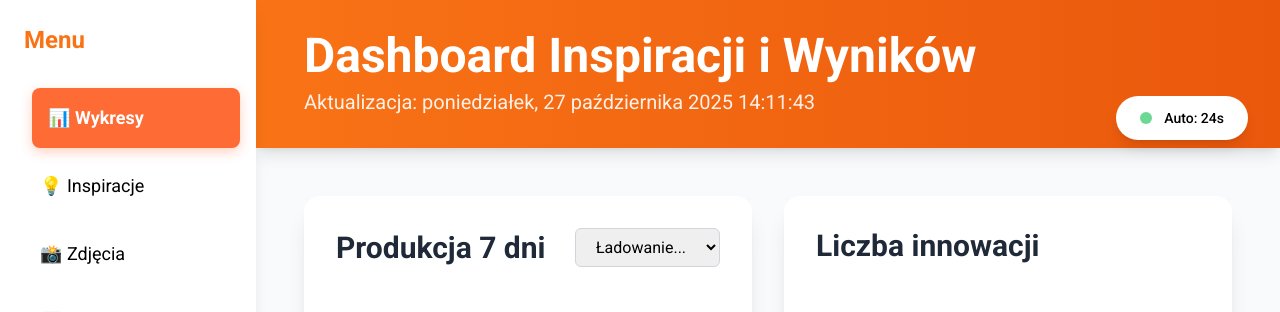
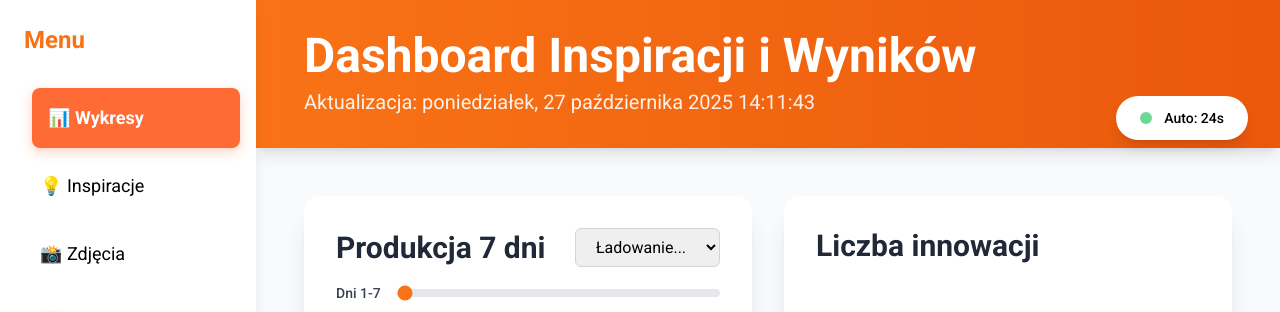
Before and after one commit to Daro202/kiosk-flask-app, a Flask app: page / in a window 1280 px wide. Shown: the top 312 px of the page. Run offline with Flask 3, Linux system fonts and the light colour scheme; data comes from the database, SQL or seed files in the repository; data that the repository does not hold is empty; a map, chart or similar area stays blank; some libraries are stand-ins or nearby versions.

Commit message:
Add slider to change displayed production days
Implement a range slider in the UI and JavaScript to allow users to select the start day for displaying production data, updating the chart dynamically.

Replit-Commit-Author: Agent
Replit-Commit-Session-Id: 5625db9c-3aa2-49fc-b31c-96cb5ad0b624
Replit-Commit-Checkpoint-Type: full_checkpoint
Replit-Commit-Screenshot-Url: https://storage.googleapis.com/screenshot-production-us-central1/833c1fe7-c158-49af-9cc9-612b8ea8ed9d/5625db9c-3aa2-49fc-b31c-96cb5ad0b624/mfcF2EZ

```diff
--- a/static/js/main.js
+++ b/static/js/main.js
@@ -141,6 +141,10 @@ function resetRotationTimer() {
 
 // ==================== WYKRESY ====================
 
+// Globalne zmienne dla wykresu
+let currentMachineCode = '1310';
+let currentStartDay = 1;
+
 // Załaduj listę maszyn
 async function loadMachines() {
     try {
@@ -148,6 +152,8 @@ async function loadMachines() {
         const machines = await response.json();
 
         const select = document.getElementById('machine-select');
+        const slider = document.getElementById('day-slider');
+
         if (select && machines.length > 0) {
             select.innerHTML = '';
             machines.forEach(machine => {
@@ -158,15 +164,35 @@ async function loadMachines() {
             });
 
             // Załaduj dane dla pierwszej maszyny
-            loadChartData(machines[0].kod);
+            currentMachineCode = machines[0].kod;
+            loadChartData(currentMachineCode, currentStartDay);
 
             // Dodaj listener na zmianę maszyny
             select.addEventListener('change', function() {
-                loadChartData(this.value);
+                currentMachineCode = this.value;
+                loadChartData(currentMachineCode, currentStartDay);
+            });
+        }
+
+        // Dodaj listener dla suwaka dni
+        if (slider) {
+            slider.addEventListener('input', function() {
+                currentStartDay = parseInt(this.value);
+                updateDayRangeLabel(currentStartDay);
+                loadChartData(currentMachineCode, currentStartDay);
             });
         }
     } catch (error) {
         console.error('Błąd ładowania listy maszyn:', error);
+    }
+}
+
+// Aktualizuj label z zakresem dni
+function updateDayRangeLabel(startDay) {
+    const label = document.getElementById('day-range-label');
+    if (label) {
+        const endDay = startDay + 6;
+        label.textContent = `Dni ${startDay}-${endDay}`;
     }
 }
 
--- a/templates/index.html
+++ b/templates/index.html
@@ -79,11 +79,17 @@
             <section id="section-wykresy" class="content-section active absolute inset-0 p-12">
                 <div class="grid grid-cols-2 gap-8 h-full">
                     <div class="bg-white dark:bg-gray-800 rounded-2xl shadow-xl p-8">
-                        <div class="flex justify-between items-center mb-6">
-                            <h2 class="text-3xl font-bold text-gray-800 dark:text-white">Produkcja 7 dni</h2>
-                            <select id="machine-select" class="px-4 py-2 border border-gray-300 rounded-md focus:ring-2 focus:ring-orange-500 focus:border-orange-500 dark:bg-gray-700 dark:text-white dark:border-gray-600">
-                                <option value="">Ładowanie...</option>
-                            </select>
+                        <div class="mb-6">
+                            <div class="flex justify-between items-center mb-4">
+                                <h2 class="text-3xl font-bold text-gray-800 dark:text-white">Produkcja 7 dni</h2>
+                                <select id="machine-select" class="px-4 py-2 border border-gray-300 rounded-md focus:ring-2 focus:ring-orange-500 focus:border-orange-500 dark:bg-gray-700 dark:text-white dark:border-gray-600">
+                                    <option value="">Ładowanie...</option>
+                                </select>
+                            </div>
+                            <div class="flex items-center gap-4">
+                                <label class="text-sm font-medium text-gray-700 dark:text-gray-300 whitespace-nowrap" id="day-range-label">Dni 1-7</label>
+                                <input type="range" id="day-slider" min="1" max="25" value="1" step="1" class="flex-1 h-2 bg-gray-200 rounded-lg appearance-none cursor-pointer dark:bg-gray-700 accent-orange-500">
+                            </div>
                         </div>
                         <canvas id="productionChart"></canvas>
                     </div>
```
